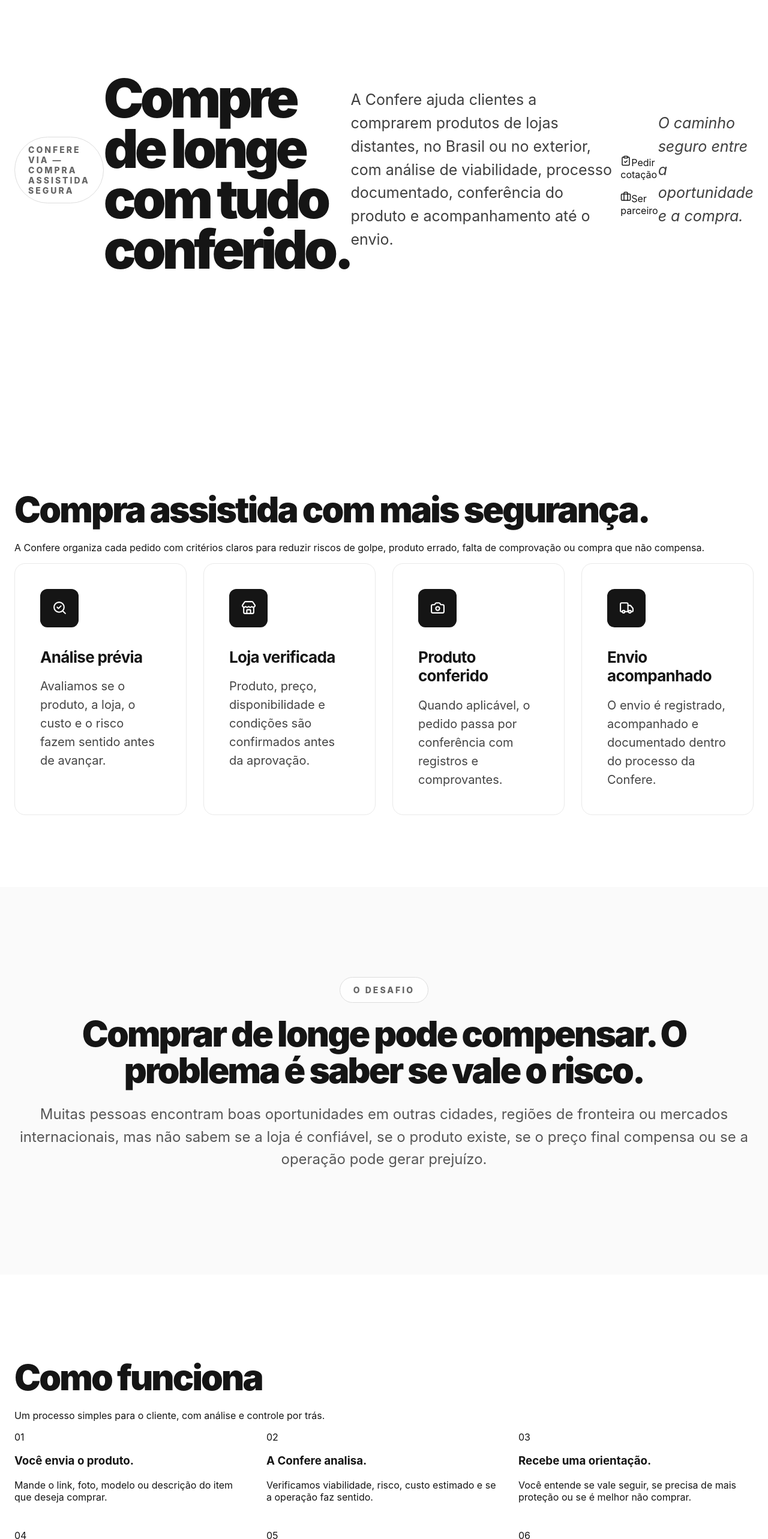
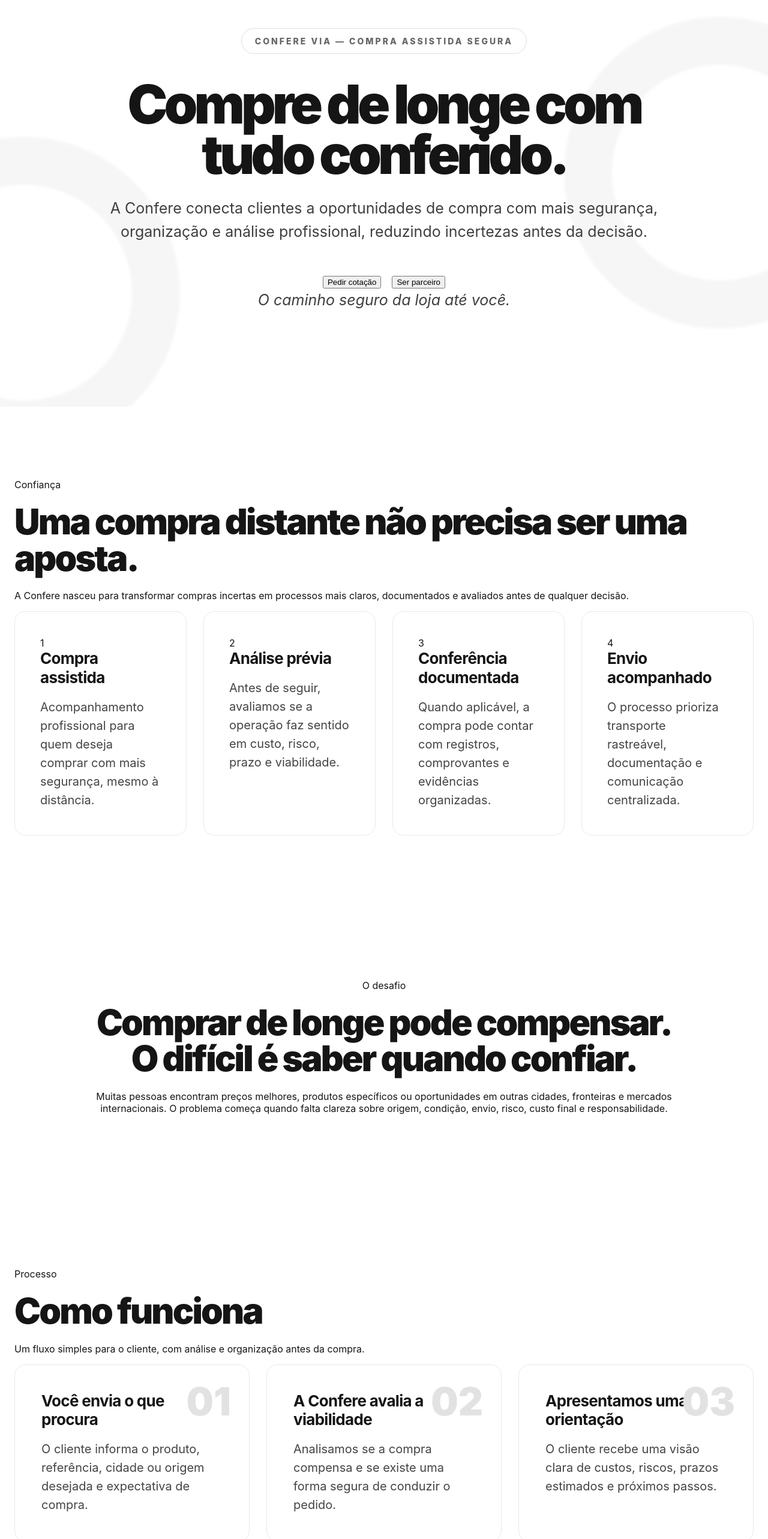
Before and after one commit to gabrielsa2899/confere-via-site, a React (Vite) app: page / in a window 1280 px wide. Shown: the part 234-2800 px from the top of the page at 60% size. Built offline with nearby package versions, Linux system fonts and the light colour scheme.

Commit message:
Update App.jsx

```diff
--- a/src/App.jsx
+++ b/src/App.jsx
@@ -1,26 +1,131 @@
-import React from "react";
-import {
-  Check,
-  Store,
-  ShieldCheck,
-  Camera,
-  Truck,
-  MessageCircle,
-  Briefcase,
-  MapPin,
-  ClipboardCheck,
-  Globe2,
-  SearchCheck,
-  FileCheck,
-  LockKeyhole,
-} from "lucide-react";
+import React, { useState } from "react";
+import "./index.css";
 
-const whatsapp = "https://wa.me/5518981601801";
+const WHATSAPP_LINK = "https://wa.me/5518981601801";
 
-function Header() {
+function App() {
+  const [openFaq, setOpenFaq] = useState(0);
+
+  const goWhatsApp = () => {
+    window.open(WHATSAPP_LINK, "_blank");
+  };
+
+  const pillars = [
+    {
+      title: "Compra assistida",
+      text: "Acompanhamento profissional para quem deseja comprar com mais segurança, mesmo à distância.",
+    },
+    {
+      title: "Análise prévia",
+      text: "Antes de seguir, avaliamos se a operação faz sentido em custo, risco, prazo e viabilidade.",
+    },
+    {
+      title: "Conferência documentada",
+      text: "Quando aplicável, a compra pode contar com registros, comprovantes e evidências organizadas.",
+    },
+    {
+      title: "Envio acompanhado",
+      text: "O processo prioriza transporte rastreável, documentação e comunicação centralizada.",
+    },
+  ];
+
+  const process = [
+    {
+      number: "01",
+      title: "Você envia o que procura",
+      text: "O cliente informa o produto, referência, cidade ou origem desejada e expectativa de compra.",
+    },
+    {
+      number: "02",
+      title: "A Confere avalia a viabilidade",
+      text: "Analisamos se a compra compensa e se existe uma forma segura de conduzir o pedido.",
+    },
+    {
+      number: "03",
+      title: "Apresentamos uma orientação",
+      text: "O cliente recebe uma visão clara de custos, riscos, prazos estimados e próximos passos.",
+    },
+    {
+      number: "04",
+      title: "O cliente decide se aprova",
+      text: "Nenhuma compra segue sem aprovação prévia do cliente sobre as condições finais.",
+    },
+    {
+      number: "05",
+      title: "O pedido é acompanhado",
+      text: "A operação é conduzida com processo, comunicação oficial e registros quando necessários.",
+    },
+    {
+      number: "06",
+      title: "Entrega com rastreio",
+      text: "Sempre que possível, o envio é feito com rastreabilidade e documentação do andamento.",
+    },
+  ];
+
+  const security = [
+    "Atendimento centralizado pelos canais oficiais da Confere.",
+    "Análise prévia antes de qualquer recomendação de compra.",
+    "Produtos irregulares, falsificados ou sem origem não são aceitos.",
+    "Pedidos de maior valor passam por critérios adicionais de segurança.",
+    "O cliente recebe orientação antes de decidir seguir com a compra.",
+    "A operação só avança quando houver viabilidade mínima identificada.",
+  ];
+
+  const partners = [
+    {
+      title: "Lojas e fornecedores",
+      text: "Negócios confiáveis que desejam receber pedidos qualificados e atuar com mais organização.",
+    },
+    {
+      title: "Operadores locais",
+      text: "Pessoas previamente cadastradas para apoiar demandas autorizadas dentro do processo da Confere.",
+    },
+    {
+      title: "Parceiros logísticos",
+      text: "Estruturas de apoio para coleta, despacho, redirecionamento ou envio quando a operação permitir.",
+    },
+  ];
+
+  const faq = [
+    {
+      question: "A Confere vende os produtos?",
+      answer:
+        "Em regra, não. A Confere atua como intermediadora de compra assistida, ajudando o cliente a avaliar, organizar e conduzir uma compra com mais segurança.",
+    },
+    {
+      question: "A Confere garante que sempre será mais barato?",
+      answer:
+        "Não. O objetivo é analisar se a compra compensa. Quando o custo final, o risco ou a logística não fizerem sentido, a recomendação pode ser não seguir com a compra.",
+    },
+    {
+      question: "Vocês trabalham apenas com Paraguai?",
+      answer:
+        "Não. A Confere pode avaliar compras em lojas distantes, regiões de fronteira e também operações internacionais, como Estados Unidos e China, quando houver viabilidade.",
+    },
+    {
+      question: "Produtos acima de 500 dólares podem ser comprados?",
+      answer:
+        "Podem ser analisados, mas nem sempre compensam. Produtos de maior valor exigem mais cuidado, simulação de custos, análise tributária, logística adequada e aprovação clara do cliente.",
+    },
+    {
+      question: "A Confere aceita qualquer produto?",
+      answer:
+        "Não. Produtos proibidos, falsificados, sem origem, irregulares ou com risco jurídico não são aceitos.",
+    },
+    {
+      question: "Lojas e parceiros podem se cadastrar?",
+      answer:
+        "Sim. A Confere pode avaliar lojas, operadores e parceiros logísticos que desejem atuar de forma organizada, documentada e profissional.",
+    },
+  ];
+
   return (
+    <div className="site">
       <header className="header">
-      <a className="brand" href="#top">Confere</a>
+        <div className="container header-content">
+          <a href="#inicio" className="logo">
+            Confere
+          </a>
 
           <nav className="nav">
             <a href="#como-funciona">Como funciona</a>
@@ -29,333 +134,241 @@
             <a href="#cotacao">Cotação</a>
           </nav>
 
-      <a className="btn btn-dark header-btn" href={whatsapp} target="_blank" rel="noreferrer">
-        <MessageCircle size={18} />
+          <button className="btn btn-dark header-btn" onClick={goWhatsApp}>
             Falar no WhatsApp
-      </a>
+          </button>
+        </div>
       </header>
-  );
-}
 
-function Card({ icon: Icon, title, children }) {
-  return (
-    <div className="card">
-      {Icon && (
-        <div className="icon">
-          <Icon size={25} />
-        </div>
-      )}
-      <h3>{title}</h3>
-      <p>{children}</p>
-    </div>
-  );
-}
+      <main>
+        <section id="inicio" className="hero">
+          <div className="hero-bg hero-bg-left"></div>
+          <div className="hero-bg hero-bg-right"></div>
 
-function Step({ number, title, text }) {
-  return (
-    <div className="step">
-      <span>{number}</span>
-      <h3>{title}</h3>
-      <p>{text}</p>
-    </div>
-  );
-}
-
-function SecurityItem({ children }) {
-  return (
-    <div className="security-card">
-      <div className="check">
-        <Check size={19} />
-      </div>
-      <p>{children}</p>
-    </div>
-  );
-}
-
-function FAQ({ q, children }) {
-  return (
-    <details className="faq">
-      <summary>{q}</summary>
-      <p>{children}</p>
-    </details>
-  );
-}
-
-export default function App() {
-  return (
-    <main id="top">
-      <Header />
-
-      <section className="hero">
-        <div className="eyebrow">CONFERE VIA — COMPRA ASSISTIDA SEGURA</div>
+          <div className="container hero-content">
+            <span className="eyebrow">Confere Via — compra assistida segura</span>
 
             <h1>Compre de longe com tudo conferido.</h1>
 
-        <p className="hero-sub">
-          A Confere ajuda clientes a comprarem produtos de lojas distantes, no Brasil ou no exterior,
-          com análise de viabilidade, processo documentado, conferência do produto e acompanhamento até o envio.
+            <p className="hero-subtitle">
+              A Confere conecta clientes a oportunidades de compra com mais segurança,
+              organização e análise profissional, reduzindo incertezas antes da decisão.
             </p>
 
             <div className="hero-actions">
-          <a className="btn btn-dark" href={whatsapp} target="_blank" rel="noreferrer">
-            <ClipboardCheck size={18} />
+              <button className="btn btn-dark" onClick={goWhatsApp}>
                 Pedir cotação
-          </a>
+              </button>
 
-          <a className="btn btn-light" href={whatsapp} target="_blank" rel="noreferrer">
-            <Briefcase size={18} />
+              <button className="btn btn-light" onClick={goWhatsApp}>
                 Ser parceiro
-          </a>
+              </button>
             </div>
 
-        <p className="hero-note">O caminho seguro entre a oportunidade e a compra.</p>
+            <p className="hero-note">O caminho seguro da loja até você.</p>
+          </div>
         </section>
 
         <section className="section">
-        <div className="section-title centered">
-          <h2>Compra assistida com mais segurança.</h2>
+          <div className="container">
+            <div className="section-heading center">
+              <span className="tag">Confiança</span>
+              <h2>Uma compra distante não precisa ser uma aposta.</h2>
               <p>
-            A Confere organiza cada pedido com critérios claros para reduzir riscos de golpe,
-            produto errado, falta de comprovação ou compra que não compensa.
+                A Confere nasceu para transformar compras incertas em processos mais claros,
+                documentados e avaliados antes de qualquer decisão.
               </p>
             </div>
 
             <div className="grid four">
-          <Card icon={SearchCheck} title="Análise prévia">
-            Avaliamos se o produto, a loja, o custo e o risco fazem sentido antes de avançar.
-          </Card>
-
-          <Card icon={Store} title="Loja verificada">
-            Produto, preço, disponibilidade e condições são confirmados antes da aprovação.
-          </Card>
-
-          <Card icon={Camera} title="Produto conferido">
-            Quando aplicável, o pedido passa por conferência com registros e comprovantes.
-          </Card>
-
-          <Card icon={Truck} title="Envio acompanhado">
-            O envio é registrado, acompanhado e documentado dentro do processo da Confere.
-          </Card>
+              {pillars.map((item, index) => (
+                <div className="card pillar-card" key={index}>
+                  <div className="icon-box">{index + 1}</div>
+                  <h3>{item.title}</h3>
+                  <p>{item.text}</p>
+                </div>
+              ))}
+            </div>
           </div>
         </section>
 
-      <section className="section problem">
-        <span className="pill">O DESAFIO</span>
-
-        <h2>Comprar de longe pode compensar. O problema é saber se vale o risco.</h2>
-
+        <section className="section muted">
+          <div className="container narrow">
+            <div className="section-heading center">
+              <span className="tag">O desafio</span>
+              <h2>Comprar de longe pode compensar. O difícil é saber quando confiar.</h2>
               <p>
-          Muitas pessoas encontram boas oportunidades em outras cidades, regiões de fronteira ou mercados
-          internacionais, mas não sabem se a loja é confiável, se o produto existe, se o preço final compensa
-          ou se a operação pode gerar prejuízo.
+                Muitas pessoas encontram preços melhores, produtos específicos ou oportunidades
+                em outras cidades, fronteiras e mercados internacionais. O problema começa quando
+                falta clareza sobre origem, condição, envio, risco, custo final e responsabilidade.
               </p>
+            </div>
+          </div>
         </section>
 
-      <section className="section" id="como-funciona">
-        <div className="section-title centered">
+        <section id="como-funciona" className="section">
+          <div className="container">
+            <div className="section-heading center">
+              <span className="tag">Processo</span>
               <h2>Como funciona</h2>
-          <p>Um processo simples para o cliente, com análise e controle por trás.</p>
+              <p>
+                Um fluxo simples para o cliente, com análise e organização antes da compra.
+              </p>
             </div>
 
             <div className="grid three">
-          <Step
-            number="01"
-            title="Você envia o produto."
-            text="Mande o link, foto, modelo ou descrição do item que deseja comprar."
-          />
-
-          <Step
-            number="02"
-            title="A Confere analisa."
-            text="Verificamos viabilidade, risco, custo estimado e se a operação faz sentido."
-          />
-
-          <Step
-            number="03"
-            title="Recebe uma orientação."
-            text="Você entende se vale seguir, se precisa de mais proteção ou se é melhor não comprar."
-          />
-
-          <Step
-            number="04"
-            title="Pedido aprovado."
-            text="Após sua aprovação, a Confere conduz o pedido dentro do processo definido."
-          />
-
-          <Step
-            number="05"
-            title="Conferência e registros."
-            text="Quando aplicável, o produto é conferido com registros, fotos, vídeos e comprovantes."
-          />
-
-          <Step
-            number="06"
-            title="Envio acompanhado."
-            text="A Confere acompanha o envio e mantém o cliente informado até a conclusão."
-          />
+              {process.map((item) => (
+                <div className="card step-card" key={item.number}>
+                  <span className="step-number">{item.number}</span>
+                  <h3>{item.title}</h3>
+                  <p>{item.text}</p>
+                </div>
+              ))}
+            </div>
           </div>
         </section>
 
-      <section className="section security" id="seguranca">
-        <span className="pill">SEGURANÇA</span>
-
+        <section id="seguranca" className="section dark-section">
+          <div className="container">
+            <div className="section-heading">
+              <span className="tag tag-dark">Segurança</span>
               <h2>Segurança por processo, não por promessa.</h2>
+              <p>
+                A Confere não trabalha com improviso. Cada operação precisa fazer sentido,
+                respeitar critérios mínimos e preservar cliente, empresa e parceiros.
+              </p>
+            </div>
 
             <div className="security-grid">
-          <SecurityItem>Cliente não negocia fora dos canais oficiais da Confere.</SecurityItem>
-
-          <SecurityItem>Pedidos passam por análise antes de qualquer aprovação.</SecurityItem>
-
-          <SecurityItem>Produtos sem origem, falsificados ou irregulares não são aceitos.</SecurityItem>
-
-          <SecurityItem>Pedidos de maior valor exigem análise reforçada.</SecurityItem>
-
-          <SecurityItem>Custos, riscos e limitações são explicados antes da decisão.</SecurityItem>
-
-          <SecurityItem>Tudo que for relevante fica documentado no atendimento.</SecurityItem>
+              {security.map((item, index) => (
+                <div className="security-item" key={index}>
+                  <span>✓</span>
+                  <p>{item}</p>
+                </div>
+              ))}
+            </div>
           </div>
         </section>
 
         <section className="section">
-        <div className="section-title centered">
-          <h2>Compras nacionais e internacionais.</h2>
+          <div className="container narrow">
+            <div className="section-heading center">
+              <span className="tag">Importações</span>
+              <h2>Compras nacionais e internacionais com análise de viabilidade.</h2>
               <p>
-            A Confere pode auxiliar em pedidos de lojas distantes, regiões de fronteira e compras internacionais,
-            sempre com análise de viabilidade antes de seguir.
+                A Confere também pode avaliar compras dos Estados Unidos e da China, considerando
+                custo final, risco, prazo, documentação e logística. O foco não é prometer o menor
+                preço, mas orientar quando a operação realmente faz sentido.
+              </p>
+            </div>
+          </div>
+        </section>
+
+        <section id="parceiros" className="section muted">
+          <div className="container">
+            <div className="section-heading">
+              <span className="tag">Rede</span>
+              <h2>Faça parte da rede Confere</h2>
+              <p>
+                Buscamos parceiros confiáveis para construir uma operação segura, profissional
+                e bem posicionada no mercado.
               </p>
             </div>
 
             <div className="grid three">
-          <Card icon={Globe2} title="Brasil e exterior">
-            Avaliamos oportunidades de compra em diferentes mercados, sem prometer que todo pedido será aceito.
-          </Card>
+              {partners.map((item, index) => (
+                <div className="card partner-card" key={index}>
+                  <div className="icon-box">{index + 1}</div>
+                  <h3>{item.title}</h3>
+                  <p>{item.text}</p>
+                </div>
+              ))}
+            </div>
 
-          <Card icon={FileCheck} title="Viabilidade primeiro">
-            Antes de avançar, analisamos custo final, risco, prazo, documentação e possibilidade real da operação.
-          </Card>
-
-          <Card icon={LockKeyhole} title="Operação protegida">
-            Detalhes operacionais, parceiros e rotas de execução são tratados apenas internamente pela Confere.
-          </Card>
+            <div className="center action-space">
+              <button className="btn btn-dark" onClick={goWhatsApp}>
+                Quero ser parceiro
+              </button>
+            </div>
           </div>
         </section>
 
-      <section className="section" id="parceiros">
-        <span className="pill">PARCEIROS</span>
-
-        <h2>Faça parte da rede Confere</h2>
-
-        <p className="wide">
-          Estamos estruturando uma rede de lojas, operadores e pontos de apoio para tornar compras assistidas
-          mais seguras, organizadas e profissionais.
+        <section id="cotacao" className="cta">
+          <div className="container cta-content">
+            <h2>Quer comprar de longe, mas não sabe em quem confiar?</h2>
+            <p>
+              Envie o produto que procura. A Confere analisa se a compra é possível,
+              se compensa e qual nível de proteção faz sentido.
             </p>
 
-        <div className="grid three">
-          <Card icon={Store} title="Lojas Parceiras">
-            Lojas confiáveis que desejam receber clientes, confirmar informações e vender com mais segurança.
-          </Card>
-
-          <Card icon={Briefcase} title="Operadores Verificados">
-            Pessoas cadastradas para apoiar operações autorizadas, sempre dentro das regras da Confere.
-          </Card>
-
-          <Card icon={MapPin} title="Pontos Parceiros">
-            Locais de apoio que podem auxiliar na conferência, recebimento ou envio quando houver autorização.
-          </Card>
-        </div>
-
-        <div className="center-actions">
-          <a className="btn btn-dark" href={whatsapp} target="_blank" rel="noreferrer">
-            <Briefcase size={18} />
-            Quero ser parceiro
-          </a>
+            <button className="btn btn-white" onClick={goWhatsApp}>
+              Chamar no WhatsApp
+            </button>
           </div>
         </section>
 
-      <section className="cta" id="cotacao">
-        <h2>Quer comprar de longe, mas não sabe se compensa?</h2>
-
-        <p>
-          Envie o produto que procura. A Confere analisa o pedido, os riscos, o custo estimado
-          e informa se faz sentido avançar.
-        </p>
-
-        <a className="btn btn-white" href={whatsapp} target="_blank" rel="noreferrer">
-          <MessageCircle size={20} />
-          Chamar no WhatsApp
-        </a>
-      </section>
-
-      <section className="section faq-section">
-        <div className="section-title centered">
+        <section className="section">
+          <div className="container faq-container">
+            <div className="section-heading center">
+              <span className="tag">Dúvidas</span>
               <h2>Perguntas frequentes</h2>
-          <p>Tire suas dúvidas sobre como a Confere funciona.</p>
+              <p>Informações importantes antes de solicitar uma cotação.</p>
             </div>
 
             <div className="faq-list">
-          <FAQ q="A Confere vende os produtos?">
-            Em regra, não. A Confere atua como plataforma de compra assistida, ajudando o cliente a avaliar,
-            organizar e acompanhar pedidos feitos com lojas ou fornecedores terceiros.
-          </FAQ>
+              {faq.map((item, index) => (
+                <div
+                  className={`faq-item ${openFaq === index ? "active" : ""}`}
+                  key={index}
+                >
+                  <button
+                    className="faq-question"
+                    onClick={() => setOpenFaq(openFaq === index ? null : index)}
+                  >
+                    <span>{item.question}</span>
+                    <strong>{openFaq === index ? "−" : "+"}</strong>
+                  </button>
 
-          <FAQ q="A Confere garante que sempre será mais barato?">
-            Não. A Confere analisa se a compra compensa. Se o custo final, o risco ou a logística não fizerem sentido,
-            a recomendação pode ser não comprar.
-          </FAQ>
-
-          <FAQ q="A Confere faz compras internacionais?">
-            A Confere pode analisar pedidos nacionais e internacionais, mas cada caso depende de viabilidade, custo,
-            regras aplicáveis, prazo, documentação e risco da operação.
-          </FAQ>
-
-          <FAQ q="Posso comprar produtos de alto valor?">
-            Pode solicitar a análise. Pedidos de maior valor passam por verificação reforçada e só seguem se a operação
-            for considerada viável e segura.
-          </FAQ>
-
-          <FAQ q="O cliente pode falar direto com operadores ou parceiros?">
-            Não. Para manter a segurança do processo, a comunicação deve ocorrer pelos canais oficiais da Confere.
-          </FAQ>
-
-          <FAQ q="A Confere aceita qualquer produto?">
-            Não. Produtos proibidos, falsificados, sem origem, irregulares ou com risco jurídico, fiscal ou logístico
-            podem ser recusados.
-          </FAQ>
-
-          <FAQ q="Lojas podem se cadastrar?">
-            Sim. Lojas confiáveis podem entrar em contato para fazer parte da rede Confere e receber oportunidades
-            de venda com mais organização.
-          </FAQ>
+                  {openFaq === index && <p className="faq-answer">{item.answer}</p>}
+                </div>
+              ))}
+            </div>
           </div>
         </section>
+      </main>
 
       <footer className="footer">
+        <div className="container footer-grid">
           <div>
             <h2>Confere Via</h2>
             <p>Compre de longe com tudo conferido.</p>
-          <p>Compra assistida, análise de viabilidade e processo documentado.</p>
           </div>
 
           <div>
-          <h4>CONTATO</h4>
+            <h4>Contato</h4>
             <p>WhatsApp: (18) 98160-1801</p>
             <p>Site: conferevia.com.br</p>
           </div>
 
           <div>
-          <h4>NAVEGAÇÃO</h4>
+            <h4>Navegação</h4>
             <a href="#como-funciona">Como funciona</a>
             <a href="#seguranca">Segurança</a>
             <a href="#parceiros">Parceiros</a>
             <a href="#cotacao">Cotação</a>
           </div>
+        </div>
 
-        <small>
-          A Confere Via atua como plataforma de compra assistida. A aprovação de pedidos depende de análise interna.
-          Preços, disponibilidade, prazos, garantias, tributos, envio e condições finais dependem da loja, fornecedor,
-          produto, regras aplicáveis e viabilidade da operação.
-        </small>
+        <div className="container legal">
+          <p>
+            A Confere Via atua como intermediadora de compra assistida. Disponibilidade,
+            preço, garantia, prazo, envio, tributação e condições finais dependem da loja,
+            produto, parceiro logístico e análise do pedido.
+          </p>
+        </div>
       </footer>
-    </main>
+    </div>
   );
 }
+
+export default App;
```
Lines whose indentation alone changed are shown as unchanged.
